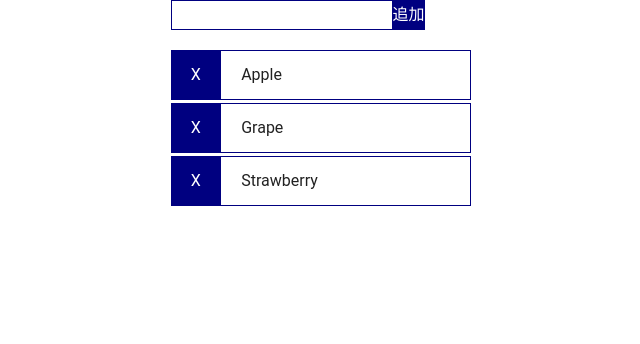
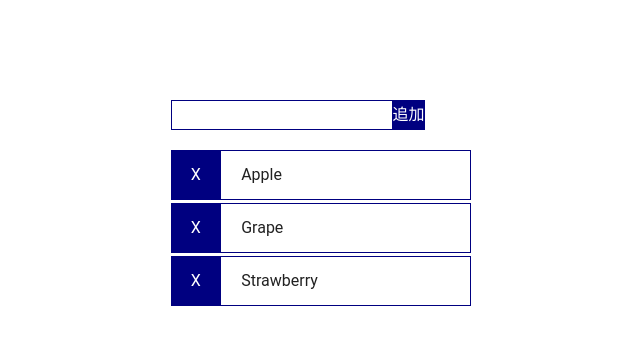
Before and after one commit to daxi0823/iimon_frontC, a Vue app: page / in a window 1280 px wide. Shown: the top 344 px of the page, without its empty margins (272-912 px from the left). Built offline with nearby package versions, Linux system fonts and the light colour scheme; the HTML template or start-up script is replaced by a standard one.

Commit message:
css修正

```diff
--- a/src/views/HomeView.vue
+++ b/src/views/HomeView.vue
@@ -31,7 +31,7 @@ export default {
 <style scoped>
 .mainWrapper {
   width: 300px;
-  margin: 0 auto;
+  margin: 100px auto;
 }
 
 .inputWrapper{
```
